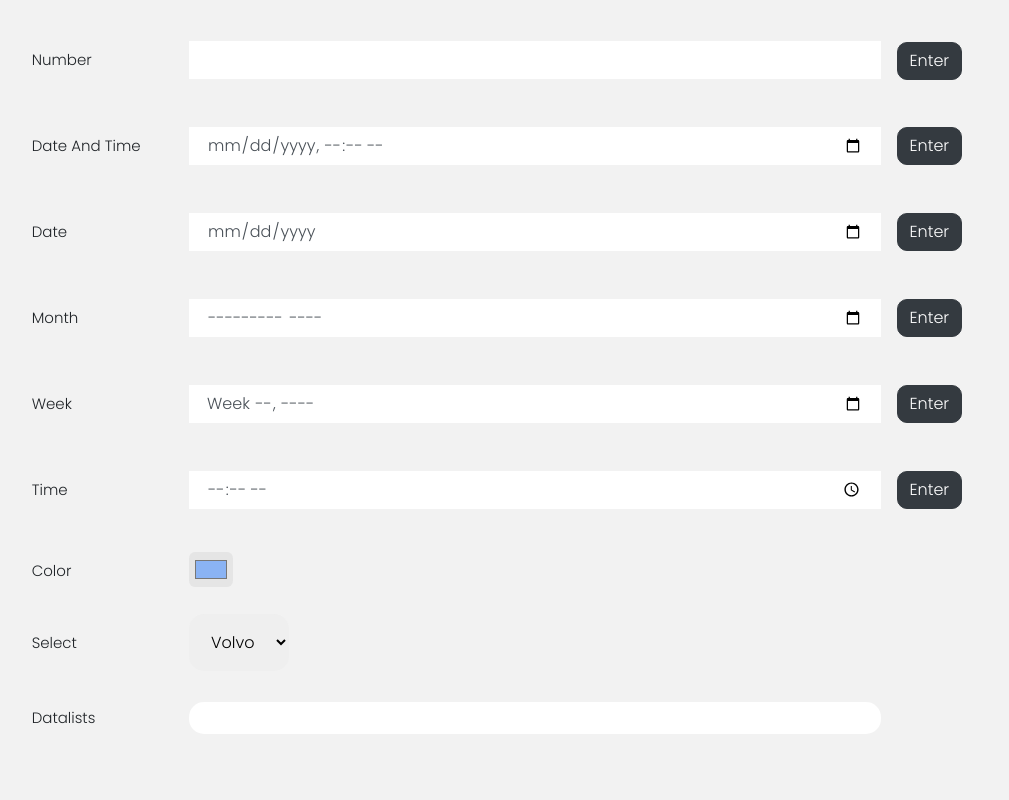
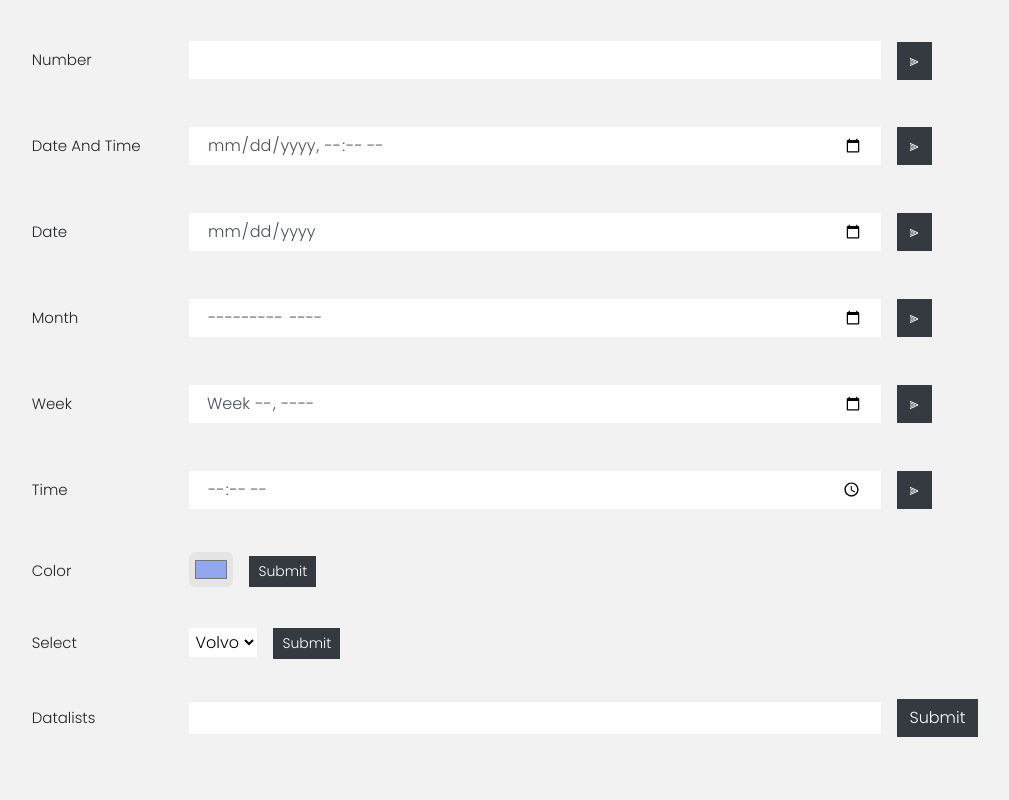
Before and after one commit to abhishekD97/form1, a React (Create React App) app: page / in a window 1280 px wide. Shown: the part 640-1440 px from the top of the page, without its empty margins (105-1114 px from the left). Built offline with nearby package versions, Linux system fonts and the light colour scheme.

Commit message:
final iteration 1

```diff
--- a/public/styles.css
+++ b/public/styles.css
@@ -40,9 +40,9 @@ html, body
 .input
 {
     display: inline-block !important;
-    padding: 1rem 1.1rem;
     border: none;
     border-radius: 15px;
+    padding: 1rem 1.1rem;
 }
 
 .input:focus
@@ -50,9 +50,14 @@ html, body
     box-shadow: none !important;
 }
 
+.selectInput
+{
+    padding: 2px !important;
+}
+
 .buttonStyle
 {
-    border-radius: 10px;
+    border-radius: 0px;
 }
 
 .buttonStyle:focus
@@ -125,7 +130,7 @@ input, label
     padding-right: 4px !important;
     font-size: 10px !important;
     font-weight: bolder !important;
-    color: white !important;
+    color: #f2f2f2 !important;
 
 }
 
@@ -135,6 +140,11 @@ input, label
     padding-right: 4px !important;
     font-size: 10px !important;
     font-weight: bolder !important;
+    transition: none;
+}
+#activeBtn:hover
+{
+
 }
 /* -------------- */
 
@@ -204,6 +214,7 @@ table.a
     font-weight:lighter !important;
     margin-right: 1px;
     color: transparent;
+    transition: none;
     }
 }
 /* RADIO CUSTOM */
@@ -509,7 +520,11 @@ input:checked + .sliderL:before
     border-radius: 0;
 }
 
-.errrr{
-    position:absolute;
-    width: 70px;
-}
+/* .inputError
+{
+    position: relative;
+    width: 50%;
+    height: 3px;
+    bottom: 10px;
+    left: 18%;
+} */
--- a/src/components/Input.jsx
+++ b/src/components/Input.jsx
@@ -27,34 +27,28 @@ function Input(props){
     //         msg = "You have entered an invalid email address!";
     //     }
     //     }
-    function myF(e){
-        console.log(e.target);
-        Setss("m")
-    }
-
+    // function errorTriggerFuntion(e){
+    //     console.log(e.target);
+    //     Setss("error " + props.l)
+    // }onInvalidCapture={errorTriggerFuntion}
     return (
     <div>
     <form onSubmit={setValue}>
         <label className="capitalize col-md-2 label">{props.l}</label>
-        <input onInvalidCapture={myF}
+        <input
         onChange={handleValue}
         value={inputValue}
-        className={"col-md-8 form-control input "  + (props.focusBorder) +" "}
+        className={"col-md-8 form-control input "  + (props.focusBorder) + " " }
         style={{
             backgroundColor:(props.bgColor ? props.bgColor : null),
-            borderRadius:(props.borderRadius ? props.borderRadius : null),
+            borderRadius:(props.borderRadius ? props.borderRadius : null)
             }}
         autoComplete="off"
         type={props.t}
         placeholder={props.placeHolder ? props.placeHolder : null}
         required
         />
-        <button type="submit" className="btn btn-md btn-dark ml-3 buttonStyle">Enter</button><br/>
-        <div className="errrr">
-            <span>
-                {ss}
-            </span>
-        </div>
+        <button type="submit" className="btn btn-md btn-dark ml-3 buttonStyle">⫸</button><br/>
     </form>
     </div>
     );
@@ -62,48 +56,96 @@ function Input(props){
 
 function SmallerInput(props){
 
-    const [colorState, setColorState] = useState("#8ab3f4");
+    const [colorState, setColorState] = useState("#91a8ee");
+
+    function handleChange(e){
+        setColorState(e.target.value);
+    }
 
     function setColor(e)
     {
-        setColorState(e.target.value)
-        console.log(e.target.value)
+        console.log(colorState);
     }
 
     return (
     <div>
+
         <label className="capitalize col-md-2 label">{props.l}</label>
-        <input value={colorState} onChange={setColor} className="smallerWidth input" type={props.t}/>
+        <input
+        onChange={handleChange}
+        value={colorState}
+        className="smallerWidth input"
+        type={props.t}
+        required
+        />
+        <button onClick={setColor} className="btn btn-sm btn-dark ml-3 buttonStyle">Submit</button>
     </div>
     );
 }
 
 function SelectInput(props){
+
+    const[select, setSelect] = useState("");
+
+    function setSelectFunction(e){
+        setSelect(select);
+        console.log(select);
+    }
+
     return (
         <div>
         <label className="capitalize col-md-2 label">{props.l}</label>
-        <select className="input" name="cars" id="cars">
+        <select
+        className="input selectInput"
+        style={{
+            backgroundColor:(props.bgColor ? props.bgColor : null),
+            borderRadius:(props.borderRadius ? props.borderRadius : null),
+            }}
+        name="cars"
+        id="cars"
+        onChange={ (e) => setSelect(e.target.value) }
+        >
             <option value="volvo">Volvo</option>
             <option value="saab">Saab</option>
             <option value="opel">Opel</option>
             <option value="audi">Audi</option>
         </select>
+        <button onClick={setSelectFunction} className="btn btn-sm btn-dark ml-3 buttonStyle">Submit</button>
         </div>
     );
 }
 
 function DataList(props){
+
+    const [dataList, setDataList] = useState("");
+
+    function setDataFunction(e){
+        setDataList(e.target.value);
+        console.log(dataList);
+    }
+
     return (
         <div>
         <label className="capitalize col-md-2 label">{props.l}</label>
-        <input className="form-control form-control-sm col-md-8 input" list="browsers" name="browser" id="browser"></input>
-        <datalist id="browsers">
+        <input onChange={ (e) => setDataList(e.target.value) }
+        value={dataList}
+        className="form-control form-control-sm col-md-8 input"
+        style={{
+            backgroundColor:(props.bgColor ? props.bgColor : null),
+            borderRadius:(props.borderRadius ? props.borderRadius : null),
+            }}
+        list="browsers"
+        name="browser"
+        id="browser"
+        />
+        <datalist  id="browsers">
             <option value={props.list1}/>
             <option value={props.list2}/>
             <option value={props.list3}/>
             <option value={props.list4}/>
             <option value={props.list5}/>
         </datalist>
+        <button onClick={setDataFunction} className="btn btn-md btn-dark ml-3 buttonStyle">Submit</button>
         </div>
     );
 }
@@ -163,7 +205,10 @@ function CheckboxInputLeft(props){
         <div>
         <table>
         <tr>
-            <td name={props.l} type="button" id={isActive ? "activeBtn" : "inActiveBtn"} className={isActive ? classNames1 : classNames2} onClick={toggleClass}>✔</td>
+            <td name={props.l}
+            type="button" id={isActive ? "activeBtn" : "inActiveBtn"}
+            className={isActive ? classNames1 : classNames2}
+            onClick={toggleClass}>✔</td>
             <td className="label ml-1">{props.l}</td>
         </tr>
         </table>
@@ -184,7 +229,12 @@ function CheckboxInputRight(props){
         <table className="a">
         <tr>
             <td><span className="label">{props.l}</span></td>
-            <td><span name={props.l} type="button" id={isActive ? "activeBtn" : "inActiveBtn"} className={isActive ? "btn btn-dark" : "btn btn-outline-dark"} onClick={toggleClass}>✔</span></td>
+            <td><span
+            name={props.l}
+            type="button"
+            id={isActive ? "activeBtn" : "inActiveBtn"}
+            className={isActive ? "btn btn-dark" : "btn btn-outline-dark"}
+            onClick={toggleClass}>✔</span></td>
         </tr>
         </table>
         </div>
@@ -202,7 +252,11 @@ function Radio(props){
         <div>
         <table>
         <tr>
-            <td><span type="button" id={isActive ? "activeRadio" : "inActiveRadio"} className="btn btn-dark" onClick={toggleClass} state={props.state ? toggleClass : null}>⚪</span></td>
+            <td><span type="button"
+            id={isActive ? "activeRadio" : "inActiveRadio"}
+            className="btn btn-dark"
+            onClick={toggleClass}
+            state={props.state ? toggleClass : null}>⚪</span></td>
             <td><span className="label">hey</span></td>
         </tr>
         </table>
@@ -228,8 +282,13 @@ function Switch(props){
         <td>
         <div className="">
             <label className={props.size=="lg" ? "switchL mr-2" : props.size=="sm" ? "switchS mr-2" : props.size=="def" ? "switch mr-2" : "switch mr-2"}>
-            <input type="checkbox" disabled={props.state ? true : false } value={switchState ? true  : false} onClick={setSwitchFunction}/>
-            <span class="slider round" className={props.size=="lg" ? "sliderL round" : props.size=="sm" ? "sliderS round" : props.size=="def" ? "slider round" : "slider round"}></span>
+            <input
+            type="checkbox"
+            disabled={props.state ? true : false }
+            value={switchState ? true  : false}
+            onClick={setSwitchFunction}/>
+            <span class="slider round"
+            className={props.size=="lg" ? "sliderL round" : props.size=="sm" ? "sliderS round" : props.size=="def" ? "slider round" : "slider round"}></span>
             </label>
         </div>
         </td>
@@ -256,8 +315,14 @@ function FileInput(props){
         <div>
         <div className="form-group my-auto">
         <div className="custom-file">
-        <input type="file" onChange={recFile} className={props.size=="sm" ? "custom-file-input form-control-sm" : props.size=="lg" ? "custom-file-input form-control-lg" : "custom-file-input form-control-md"} id="customFile"/>
-        <label className={props.size=="sm" ? "custom-file-label col-form-label-sm" : props.size=="lg" ? "custom-file-label col-form-label-lg" : "custom-file-label col-form-label-md"} for="customFile">{props.l}</label>
+        <input
+        type="file"
+        onChange={recFile}
+        className={props.size=="sm" ? "custom-file-input form-control-sm" : props.size=="lg" ? "custom-file-input form-control-lg" : "custom-file-input form-control-md"}
+        id="customFile"/>
+        <label
+        className={props.size=="sm" ? "custom-file-label col-form-label-sm" : props.size=="lg" ? "custom-file-label col-form-label-lg" : "custom-file-label col-form-label-md"}
+        for="customFile">{props.l}</label>
         </div>
         </div>
         </div>
@@ -278,8 +343,14 @@ function FileInputCustom(props){
         <td>
         <div className="form-group my-auto">
         <div className="custom-file">
-        <input type="file" onChange={recFile} className={props.size=="sm" ? "custom-file-input form-control-sm my-auto" : props.size=="lg" ? "custom-file-input form-control-lg my-auto" : "custom-file-input form-control-md my-auto"} id="customFile"/>
-        <label className={props.size=="sm" ? "custom-file-label col-form-label-sm my-auto" : props.size=="lg" ? "custom-file-label col-form-label-lg my-auto" : "custom-file-label col-form-label-md my-auto"} for="customFile">{props.l}</label>
+        <input
+        type="file"
+        onChange={recFile}
+        className={props.size=="sm" ? "custom-file-input form-control-sm my-auto" : props.size=="lg" ? "custom-file-input form-control-lg my-auto" : "custom-file-input form-control-md my-auto"}
+        id="customFile"/>
+        <label
+        className={props.size=="sm" ? "custom-file-label col-form-label-sm my-auto" : props.size=="lg" ? "custom-file-label col-form-label-lg my-auto" : "custom-file-label col-form-label-md my-auto"}
+        for="customFile">{props.l}</label>
         </div>
         </div>
         </td>
--- a/src/components/TextualInputs.jsx
+++ b/src/components/TextualInputs.jsx
@@ -5,7 +5,8 @@ function TextualInputs(props){
     return (
         <div  className="form">
         <p className="contentHeader col-md-2">Textual inputs</p>
-        <Input t="text" l="text" bgColor="white" borderRadius="0"/>
+        {/* width for elements depends on parent col/row combination or width parameter takes percentage values like 25,50,75,100 */}
+        <Input t="text" l="text" bgColor="white" borderRadius="0" width="25"/>
         <Input t="search" l="search" bgColor="white" borderRadius="0"/>
         <Input t="email" l="email" bgColor="white" borderRadius="0"/>
         <Input t="url" l="url" bgColor="white" borderRadius="0"/>
@@ -19,8 +20,8 @@ function TextualInputs(props){
         <Input t="time" l="time" bgColor="white" borderRadius="0"/>
         {/* <Input className="smallerWidth" t="color" l="color"/> */}
         <SmallerInput t="color" l="color"/>
-        <SelectInput l="select"/>
-        <DataList l="Datalists" list1="type this" list2="or this" list3="or this" />
+        <SelectInput l="select" bgColor="white" borderRadius="0"/>
+        <DataList l="Datalists" list1="type this" list2="or this" list3="or this" bgColor="white" borderRadius="0"/>
         <br/>
     </div>
     );
```
